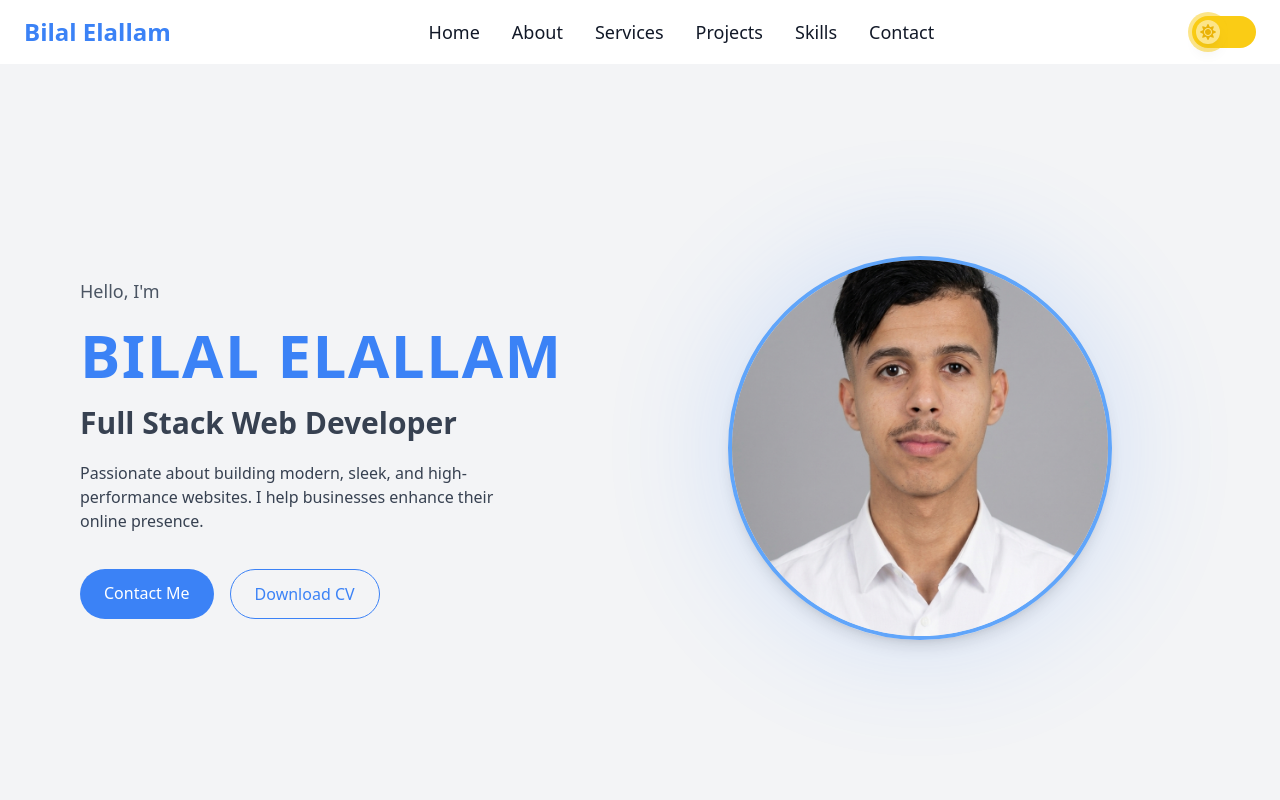
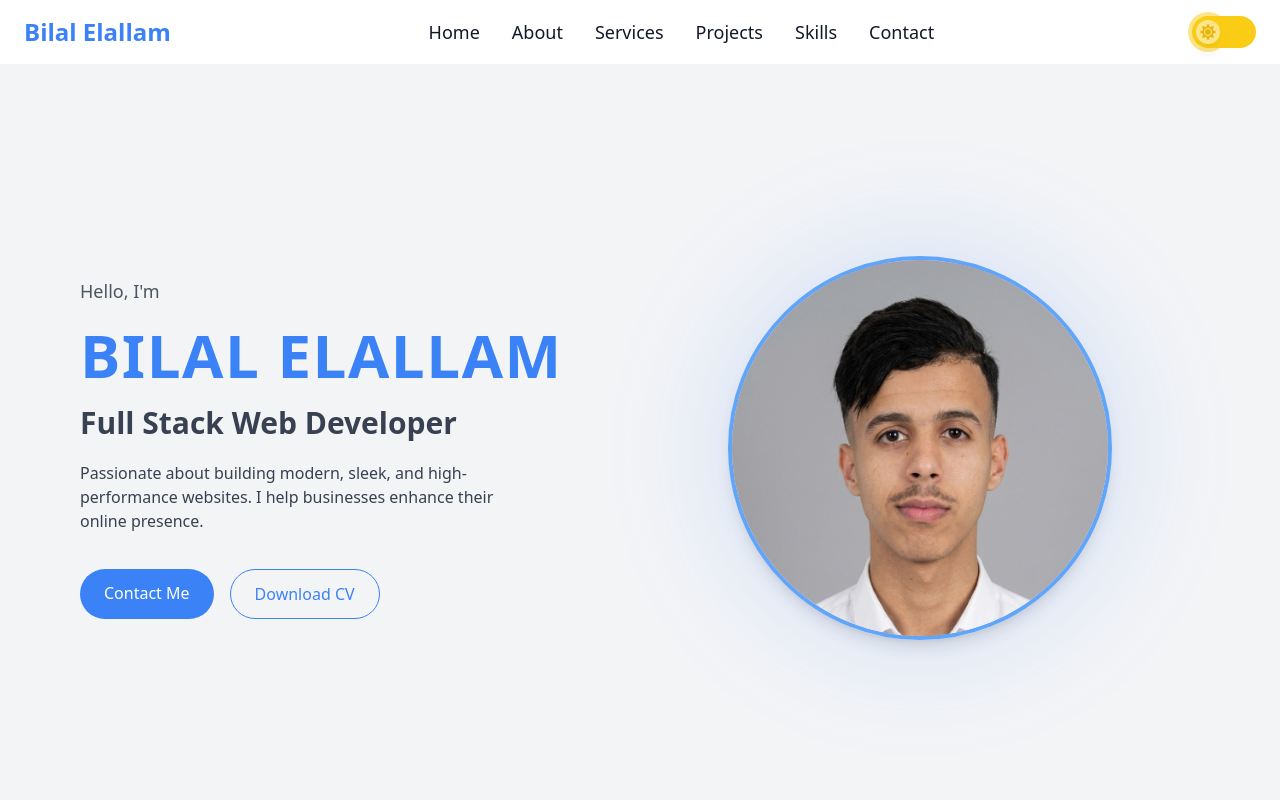
Before and after one commit to DEVLOPMENTPrg12/Portfolio, a React (Create React App) app: page / in a window 1280 px wide. Shown: the top 800 px of the page. Built offline with nearby package versions, Linux system fonts and the light colour scheme.

Commit message:
hanya dert chi taghyirat f l-code

```diff
--- a/src/components/Hero.js
+++ b/src/components/Hero.js
@@ -75,7 +75,6 @@ export default function Hero({ darkMode }) {
           >
             Download CV
           </a>
-
         </motion.div>
       </motion.div>
 
@@ -88,11 +87,15 @@ export default function Hero({ darkMode }) {
       >
         <div className="relative">
           <div className="absolute inset-0 rounded-full bg-blue-500 blur-3xl opacity-20"></div>
+
+          {/* --- HNA L-TGH'YIR --- */}
           <img
             src="/Gemini_Generated_Image_9br8bc9br8bc9br8.png"
             alt="Bilal"
-            className="relative w-72 h-72 md:w-96 md:h-96 object-cover rounded-full shadow-lg border-4 border-blue-400"
+            className="relative w-72 h-72 md:w-96 md:h-96 object-cover object-top rounded-full shadow-lg border-4 border-blue-400"
           />
+          {/* --- END TGH'YIR --- */}
+
         </div>
       </motion.div>
     </section>
```
Lines whose indentation alone changed are shown as unchanged.
